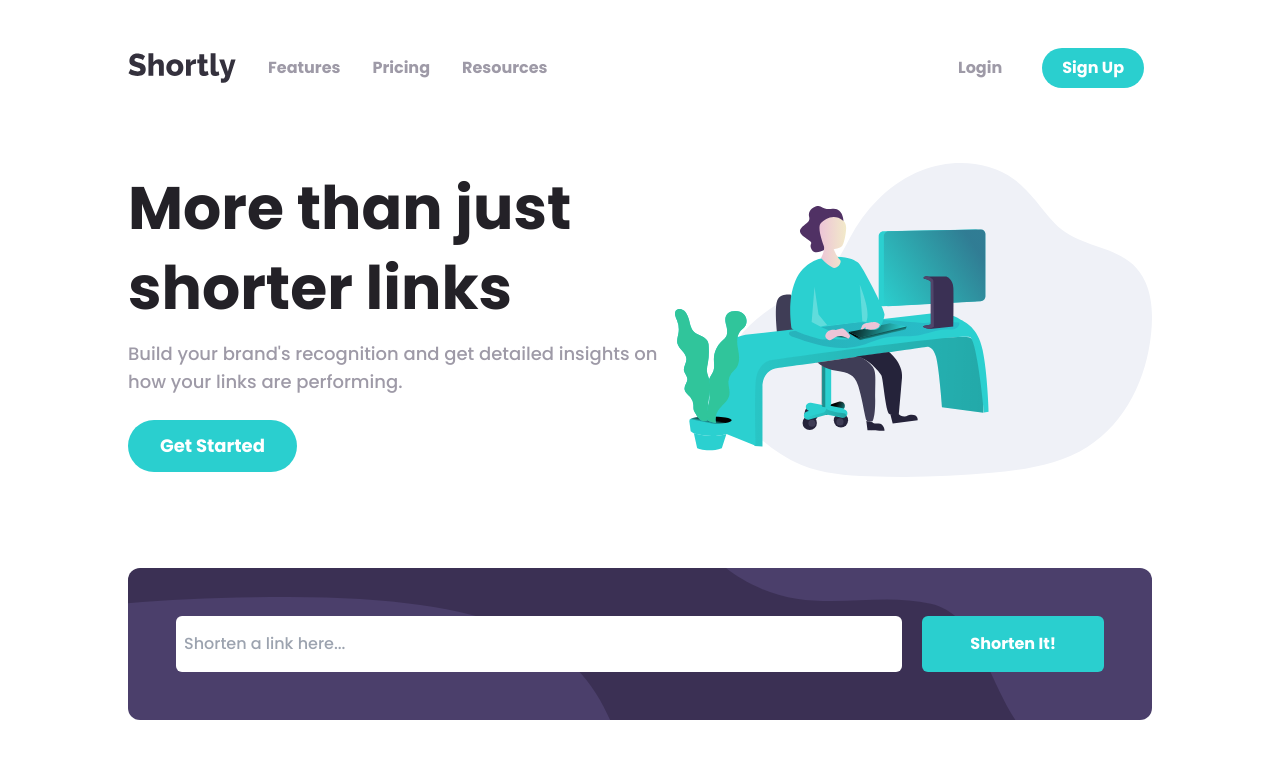
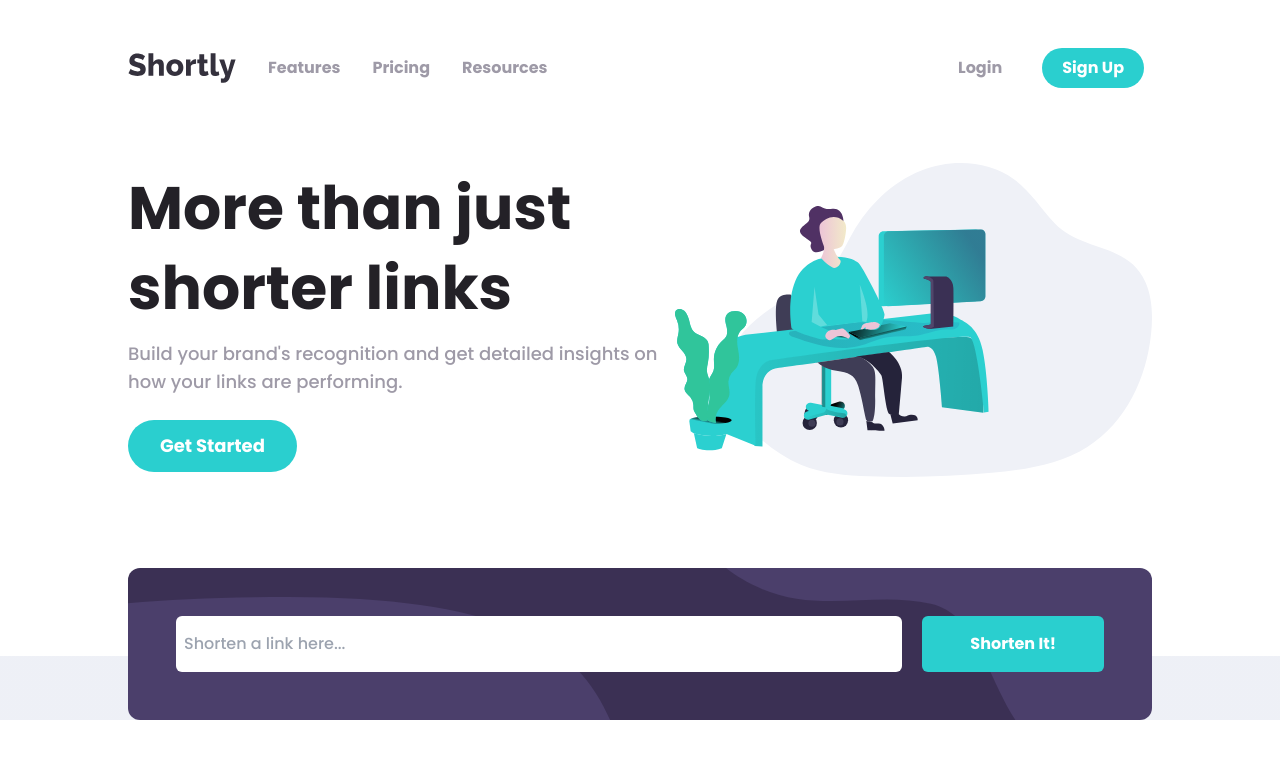
Before and after one commit to danidz96/url-shortening-api, a Next.js app: page / in a window 1280 px wide. Shown: the top 758 px of the page. Built offline with nearby package versions, Linux system fonts and the light colour scheme.

Commit message:
add background color

```diff
--- a/pages/index.js
+++ b/pages/index.js
@@ -2,6 +2,10 @@ import Head from 'next/head';
 import Nav from 'components/Nav/Nav';
 import Header from 'components/Header/Header';
 import Shortener from 'components/Shortener/Shortener';
+import resolveConfig from 'tailwindcss/resolveConfig';
+import tailwindConfig from '../tailwind.config';
+
+const { theme } = resolveConfig(tailwindConfig);
 
 export default function Home() {
   return (
@@ -16,7 +20,11 @@ export default function Home() {
       </Head>
       <Nav />
       <Header />
-      <div>
+      <div
+        style={{
+          background: `linear-gradient(180deg, white 5.5rem, ${theme.colors.gray.light} 5.5rem, ${theme.colors.gray.light} 100%)`,
+        }}
+      >
         <Shortener />
       </div>
     </div>
```
